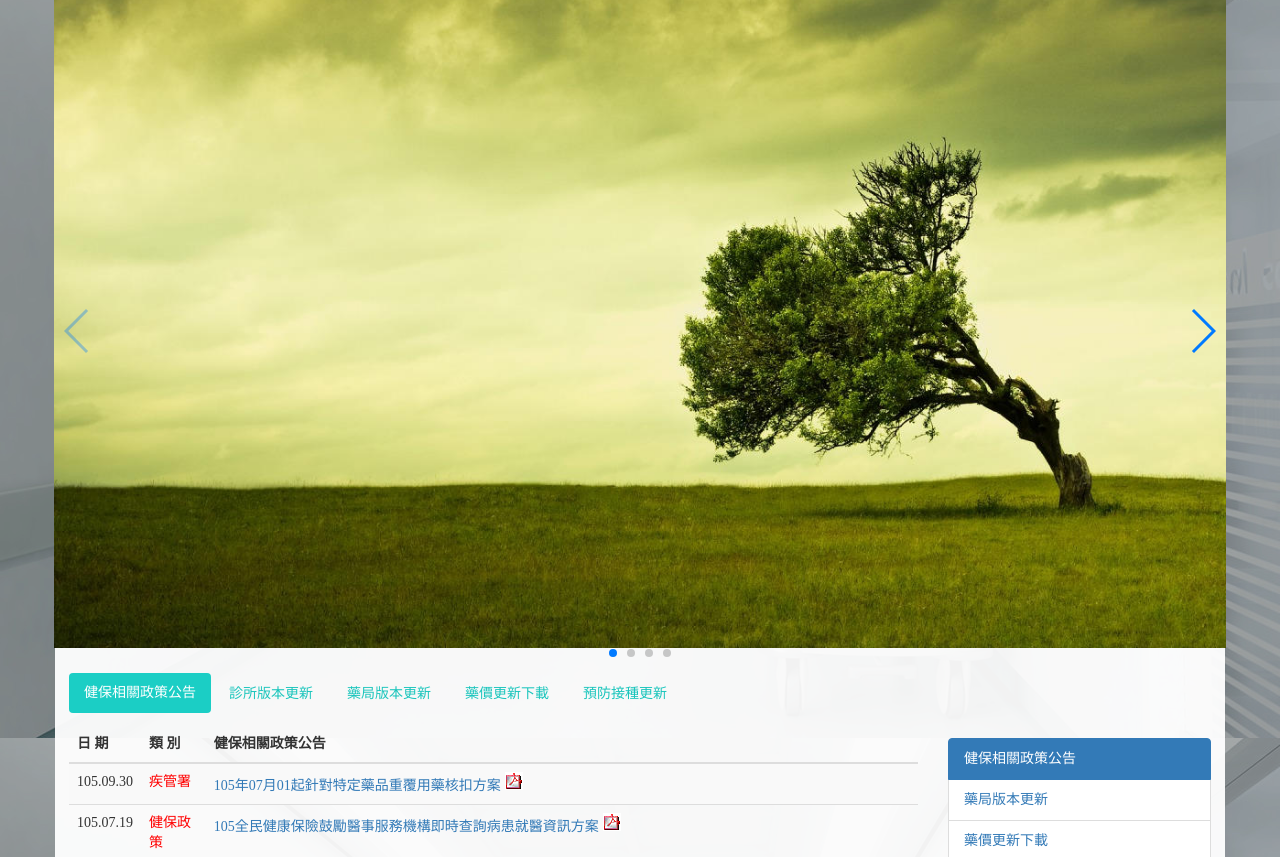
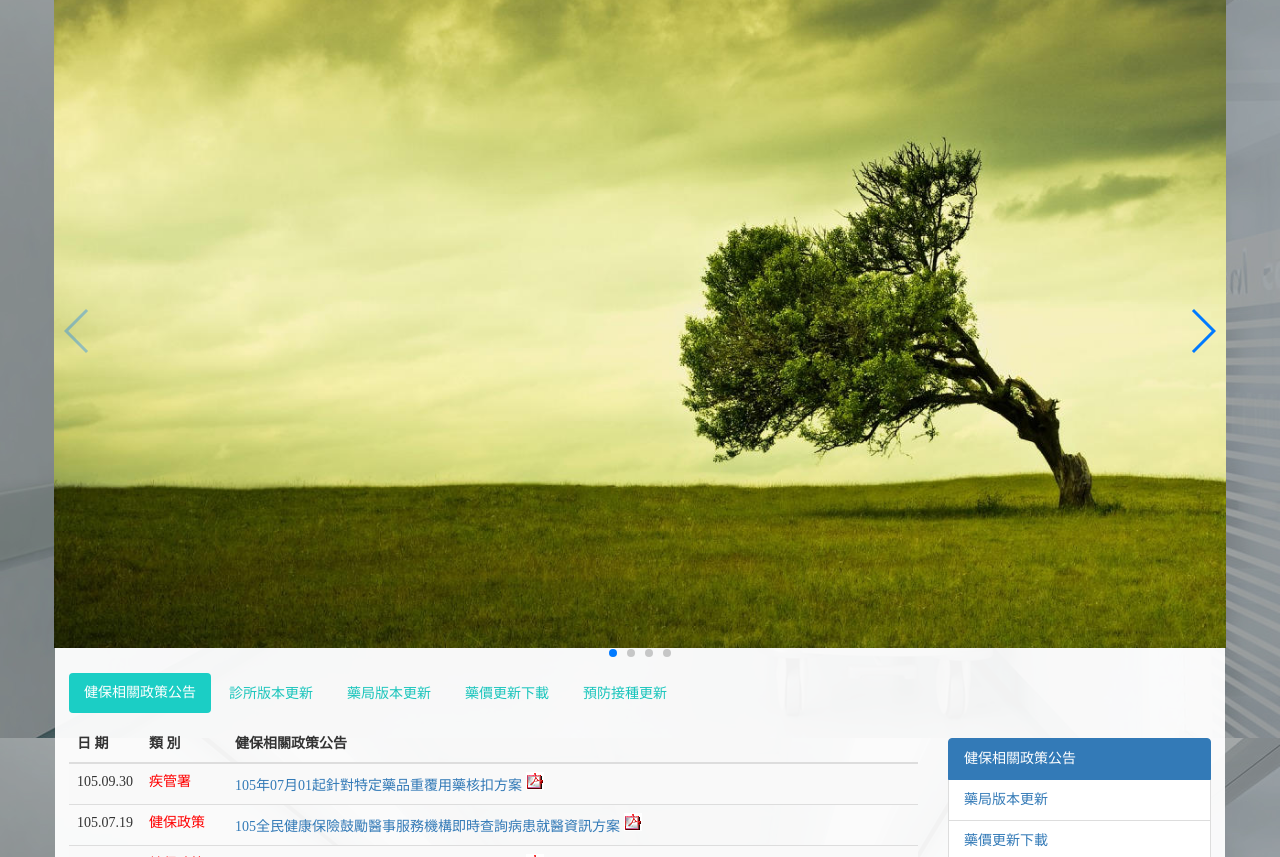
Before and after one commit to millerliang/mtrsoftware, a plain HTML site: page index.html in a window 1280 px wide. Shown: the part 62-919 px from the top of the page. Drawn offline with nearby package versions, Linux system fonts and the light colour scheme.

Commit message:
CSS nowrap

```diff
--- a/index.html
+++ b/index.html
@@ -79,6 +79,7 @@
 	.nav-tabs>li>a {color:#1ac5bc;}
 	.nav-tabs>li>a {border-radius: 4px;}
 
+	#hotNews td:nth-child(2) {white-space:nowrap;}
 	#hotNews a.pdf:after {
 		content: "";
 		position: relative;
```
